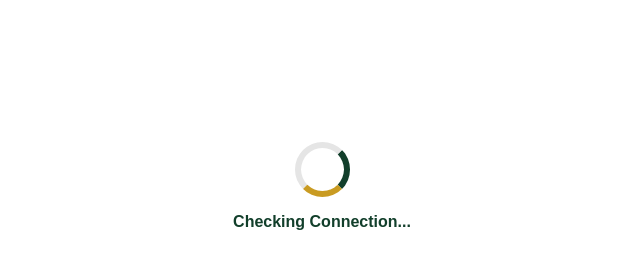
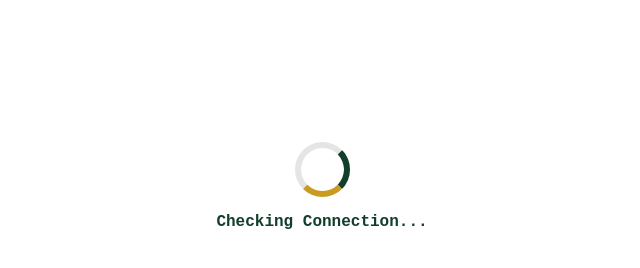
Before and after one commit to cnsafriteck-tech/database, a plain HTML site: page index.html in a window 1280 px wide. Shown: the part 206-474 px from the top of the page, 318-958 px from the left. Drawn offline with Linux system fonts and the light colour scheme.

Commit message:
Update index.html

```diff
--- a/index.html
+++ b/index.html
@@ -16,7 +16,7 @@
 }
 *{box-sizing:border-box}
 body{
-  margin:0;font-family:Poppins Light,sans-serif;
+  margin:0;font-family:Courier New,sans-serif;
   background:var(--background);color:var(--black);
 }
 header{
```
